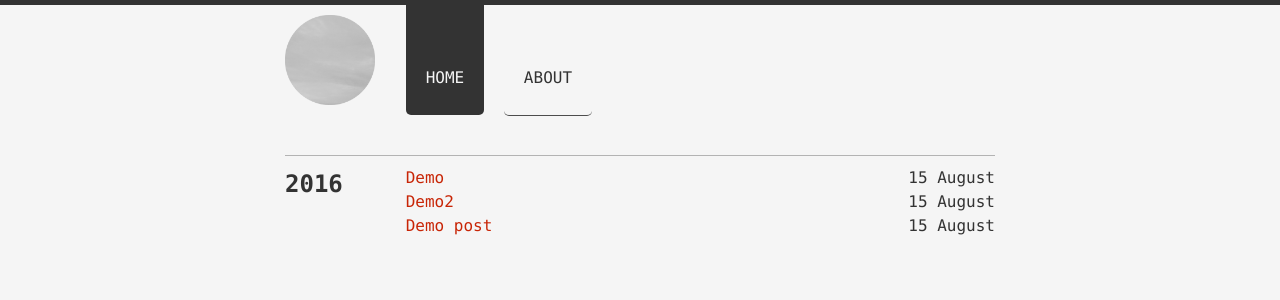
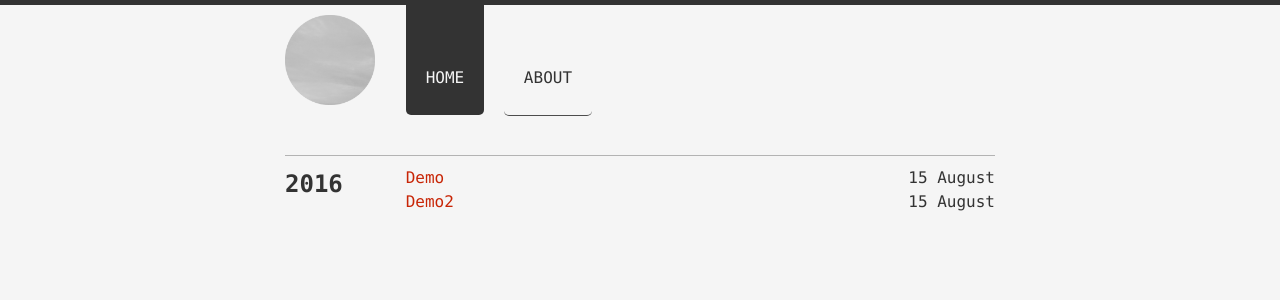
Before and after one commit to MaDejing/DejingMa, a Jekyll site: the page built from index.html, in a window 1280 px wide. Shown: the top 300 px of the page. Built offline with Jekyll 4.4.1, drawn with Linux system fonts in a browser that asks for light colours; nearby versions of some CDN libraries.

Commit message:
no message

```diff
--- a/index.html
+++ b/index.html
@@ -3,7 +3,6 @@ layout: default
 title: Home
 ---
 
-<!-- {% if .title != "Demo post" %} -->
 <section class="archive">
 {% for post in site.posts %}
 
@@ -28,15 +27,16 @@ title: Home
 {% endif %}
 {% endunless %}
 
+  {% unless post.title == "Demo post" %}
   <article class="row gutters">
     <a href="{{ site.baseurl }}{{ post.url }}" title="{{ post.title }}" class="col span_8">{{ post.title }}</a>
     <div class="post-date col span_4">
       <time datetime="{{ post.date | date: '%Y-%m-%d' }}">{{ post.date | date: "%-d %B" }}</time>
     </div>
   </article>
+  {% endunless %}
 
 {% if forloop.last %}</div></div>{% endif %}
 
 {% endfor %}
 </section>
-<!-- {% endif %} -->
```
